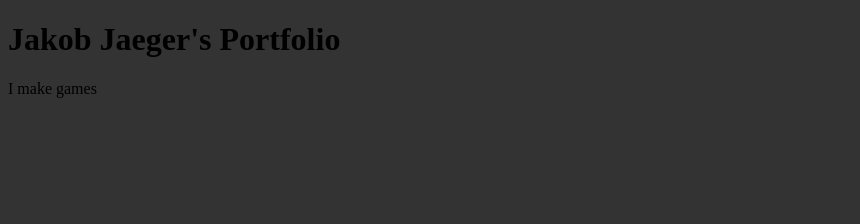
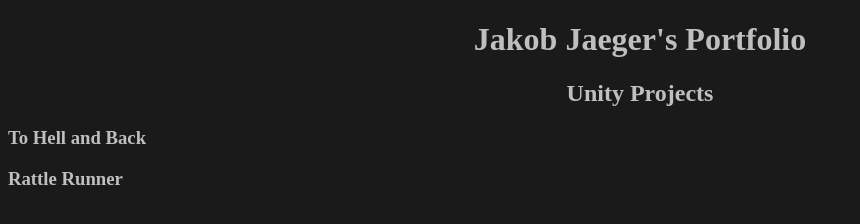
Before and after one commit to Jaeger580/Jaeger580.github.io, a plain HTML site: page index.html in a window 1280 px wide. Shown: the whole page, without its empty margins (0-860 px from the left). Drawn offline with Linux system fonts and the light colour scheme.

Commit message:
Multiple Style Sheet Changes

```diff
--- a/index.html
+++ b/index.html
@@ -5,13 +5,34 @@
 </head>
 <body>
 <h1>Jakob Jaeger's Portfolio</h1>
-<p>I make games</p>
+<h2>Unity Projects</h2>
+
+<h3>To Hell and Back</h3>
+<h3>Rattle Runner</h3>
 
 </body>
 </html>
 
 <style>
+	h1{
+		color: hsl(0, 0%, 75%);
+		text-align: center;
+	}
+
+	h2{
+		color: hsl(0, 0%, 75%);
+		text-align: center;
+	}
+	h3{
+		color: hsl(0, 0%, 75%);
+		text-align: left;
+	}
+
 	body {
-		background-color: hsl(0, 0%, 20%);
+		background-color: hsl(0, 0%, 10%);
+	}
+
+	p{
+		color: hsl(0, 0%, 75%);
 	}
 </style>
```
Also changed, not shown: 1 other file.
